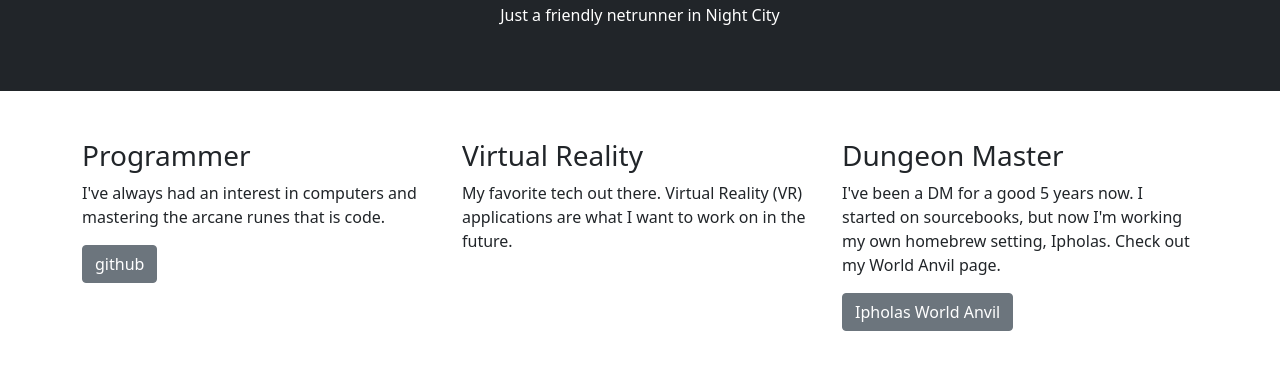
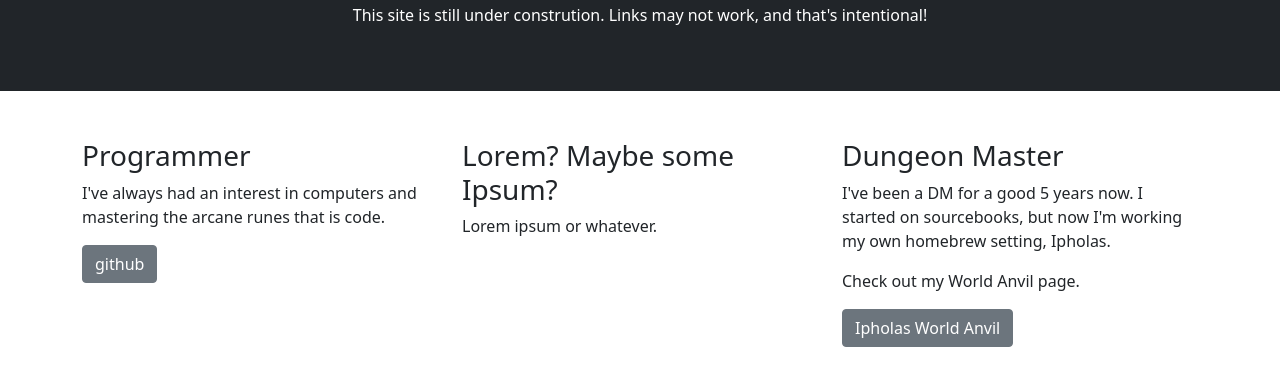
Before and after one commit to TheBeerex/thebeerex.github.io, a plain HTML site: page index.html in a window 1280 px wide. Shown: the part 157-542 px from the top of the page. Drawn offline with nearby package versions, Linux system fonts and the light colour scheme.

Commit message:
Update index.html

```diff
--- a/index.html
+++ b/index.html
@@ -22,16 +22,16 @@
                     <a class="nav-link" href="index.html">Home</a>
                 </li>
                 <li class="nav-item">
-                    <a class="nav-link" href="programming.html">Programming</a>
+                    <a class="nav-link" href="#">Programming</a>
                 </li>
                 <li class="nav-item">
-                    <a class="nav-link" href="ipholas.html">Ipholas</a>
+                    <a class="nav-link" href="#">Ipholas</a>
                 </li>
                 <li class="nav-item">
                     <a class="nav-link" href="#">Blog</a>
                 </li>
                 <li class="nav-item">
-                    <a class="nav-link" href="about.html">About</a>
+                    <a class="nav-link" href="#">About</a>
                 </li>
             </ul>
         </div>
@@ -40,7 +40,7 @@
     <!-- header -->
     <div class="container-fluid p-5 bg-dark text-white text-center">
         <h1>TheBeerex Super Site</h1>
-        <p>Just a friendly netrunner in Night City</p>
+        <p>This site is still under constrution. Links may not work, and that's intentional!</p>
     </div>
 
     <!-- info columns -->
@@ -52,15 +52,17 @@
                 <a href="https://github.com/TheBeerex" class="btn btn-secondary">github</a>
             </div>
             <div class="col-sm-4">
-                <h3>Virtual Reality</h3>
-                <p>My favorite tech out there. Virtual Reality (VR) applications are what I want to work on in the future.</p>
+                <h3>Lorem? Maybe some Ipsum?</h3>
+                <p>Lorem ipsum or whatever.</p>
             </div>
             <div class="col-sm-4">
                 <h3>Dungeon Master</h3>
-                <p>I've been a DM for a good 5 years now. I started on sourcebooks, but now I'm working my own homebrew setting, Ipholas. Check out my World Anvil page.</p>
+                <p>I've been a DM for a good 5 years now. I started on sourcebooks, but now I'm working my own homebrew setting, Ipholas. </p>
+                <p>Check out my World Anvil page.</p>
                 <a href="#" class="btn btn-secondary">Ipholas World Anvil</a>
             </div>
         </div>
     </div>
+
 </body>
 </html>
```
